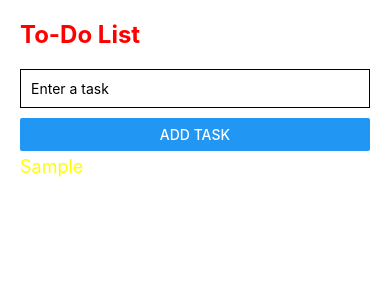
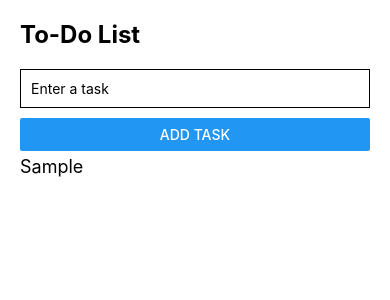
Before and after one commit to Jimrealf/NewTodoApp, a React Native app: screen / in a window 390 px wide. Both pictures are taken after typing "Sample" into the empty fields and a click on the button "ADD TASK". Shown: the top 300 px of the page. Built offline with nearby package versions, Linux system fonts and the light colour scheme.

Commit message:
Add task completion with TouchableOpacity

```diff
--- a/App.tsx
+++ b/App.tsx
@@ -1,5 +1,6 @@
+import 'react-native-get-random-values';
 import React, { useState } from 'react';
-import { StyleSheet, Text, View, TextInput, Button, FlatList, SafeAreaView } from 'react-native';
+import { StyleSheet, Text, View, TextInput, Button, FlatList, SafeAreaView, TouchableOpacity } from 'react-native';
 import { v4 as uuidv4 } from 'uuid';
 
 interface Todo {
@@ -26,7 +27,11 @@ export default function App() {
       setTodos([...todos, newTodo]);
       setInputText('');
     }
-  }
+  };
+
+  const toggleTodo = (id: string) => {
+    setTodos(todos.map((todo) => todo.id === id ? { ...todo, done: !todo.done } : todo));
+  };
 
 
   return (
@@ -38,7 +43,15 @@ export default function App() {
 
       <Button title='Add Task' onPress={addTodo} />
 
-      <FlatList data={todos} renderItem={({ item }) => <Text style={styles.todo}>{ item.text }</Text>} keyExtractor={(item) => item.id} />
+      <FlatList data={todos} renderItem={({ item }) => (
+        <TouchableOpacity onPress={() => toggleTodo(item.id)}>
+
+          <Text style={[styles.todo, item.done && styles.todoDone,]}>{item.text}</Text>
+
+        </TouchableOpacity>
+      )} keyExtractor={(item) => item.id}
+      />
+
     </SafeAreaView>
   );
 }
@@ -54,7 +67,6 @@ const styles = StyleSheet.create({
     fontSize: 24,
     fontWeight: 'bold',
     marginBottom: 20,
-    color: 'red',
   },
 
   input: {
@@ -66,6 +78,12 @@ const styles = StyleSheet.create({
   todo: {
     fontSize: 18,
     marginVertical: 5,
-    color: 'yellow',
+  },
+
+  todoDone: {
+    textDecorationLine: 'line-through',
+    textDecorationColor: 'green',
+    textDecorationStyle: "double",
+    color: 'gray',
   }
 });
--- a/package.json
+++ b/package.json
@@ -13,6 +13,7 @@
     "expo-status-bar": "~2.2.3",
     "react": "19.0.0",
     "react-native": "0.79.2",
+    "react-native-get-random-values": "^1.11.0",
     "uuid": "^11.1.0"
   },
   "devDependencies": {
```
Also changed, not shown: 1 other file (tests, documents, lock files or other folders).
